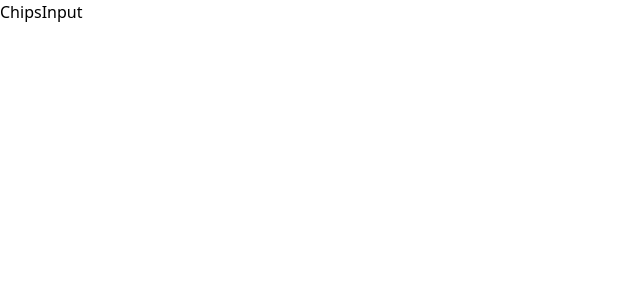
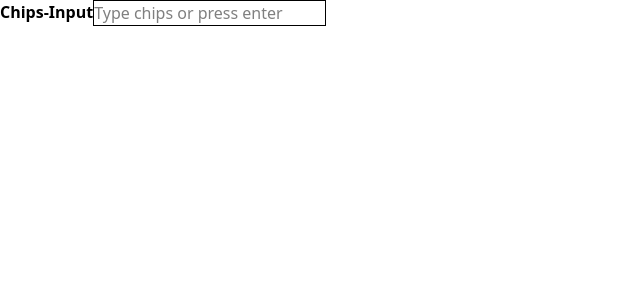
Before and after one commit to Niraj1903/Chips-Input, a React (Vite) app: page / in a window 1280 px wide. Shown: the top 300 px of the page, without its empty margins (0-640 px from the left). Built offline with nearby package versions, Linux system fonts and the light colour scheme.

Commit message:
input text value binded using useState

```diff
--- a/src/ChipsInput.jsx
+++ b/src/ChipsInput.jsx
@@ -1,7 +1,21 @@
-import React from "react";
+import React, { useState } from "react";
 
 const ChipsInput = () => {
-  return <div>ChipsInput</div>;
+  const [input, setInput] = useState("");
+  return (
+    <>
+      <div className="flex">
+        <h1 className="font-bold text-black">Chips-Input</h1>
+        <input
+          className="border border-black"
+          type="text"
+          value={input}
+          placeholder="Type chips or press enter"
+          onChange={(e) => setInput(e.target.value)}
+        />
+      </div>
+    </>
+  );
 };
 
 export default ChipsInput;
```
